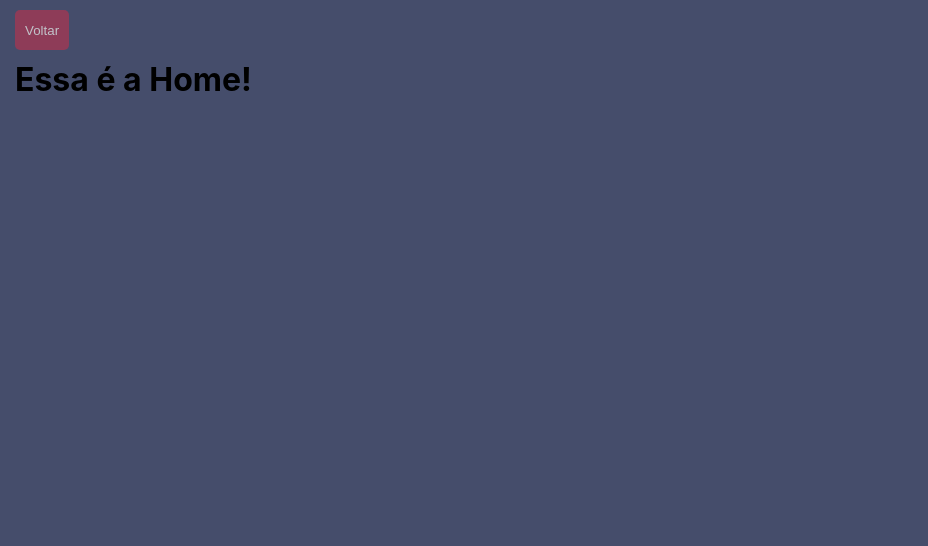
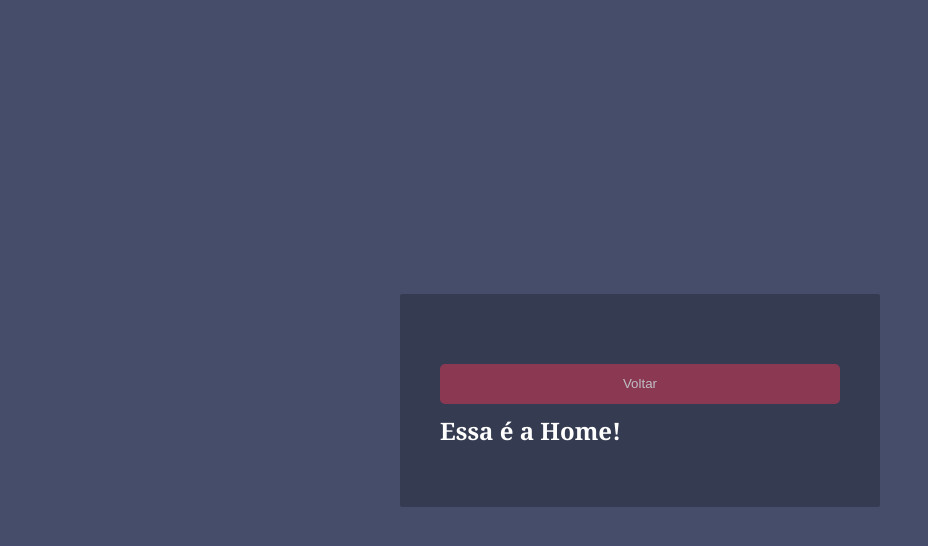
Before and after one commit to vi-lcandido/oidevs, a JavaScript app in the folder curso-formacao/react_1/exercicio2/login-page/: page /home in a window 1280 px wide. Shown: the top 546 px of the page, without its empty margins (0-928 px from the left). Built offline with nearby package versions, Linux system fonts and the light colour scheme; the HTML template or start-up script is replaced by a standard one.

Commit message:
fix style home page

```diff
--- a/curso-formacao/react_1/exercicio2/login-page/src/view/home/index.js
+++ b/curso-formacao/react_1/exercicio2/login-page/src/view/home/index.js
@@ -1,6 +1,5 @@
 import Button from "../components/Button";
 import { useNavigate } from "react-router-dom";
-import "./style.css";
 
 function Home() {
   const navigate = useNavigate();
@@ -10,7 +9,8 @@ function Home() {
   }
 
   return (
-    <div className="home-container ">
+    <div className="page">
+      <section className="container">
         <Button
           text="Voltar"
           redirecionar={vaParaLogin}
@@ -18,6 +18,7 @@ function Home() {
           borderRadius="5px"
         />
         <h1>Essa é a Home!</h1>
+      </section>
     </div>
   );
 }
--- a/curso-formacao/react_1/exercicio2/login-page/src/view/home/style.css
+++ /dev/null
@@ -1,8 +0,0 @@
-* {
-  margin: 0px;
-}
-.home-container {
-  height: 100vh;
-  background-color: #454d6b;
-  padding: 0 15px;
-}
--- a/curso-formacao/react_1/exercicio2/login-page/src/view/login/login_page.js
+++ b/curso-formacao/react_1/exercicio2/login-page/src/view/login/login_page.js
@@ -13,8 +13,8 @@ function LoginPage() {
   }
 
   return (
-    <div className="login-page">
-      <section className="login-container">
+    <div className="page">
+      <section className="container">
         <Title text="Login" />
         <Input label="Usuário" inputtype="email" />
         <Input label="Senha" inputtype="password" />
--- a/curso-formacao/react_1/exercicio2/login-page/src/view/login/style.css
+++ b/curso-formacao/react_1/exercicio2/login-page/src/view/login/style.css
@@ -2,7 +2,7 @@
   margin: 0px;
   padding: 0px;
 }
-.login-page {
+.page {
   background-color: #454d6b;
   height: 100vh;
   color: white;
@@ -12,7 +12,7 @@
   font-family: Cambria, Cochin, Georgia, Times, "Times New Roman", serif;
 }
 
-.login-container {
+.container {
   background-color: #353b50;
   display: flex;
   flex-direction: column;
```
Lines whose indentation alone changed are shown as unchanged.
